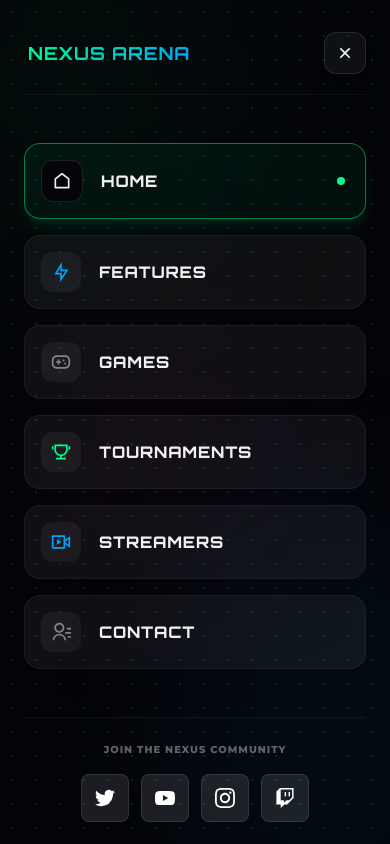
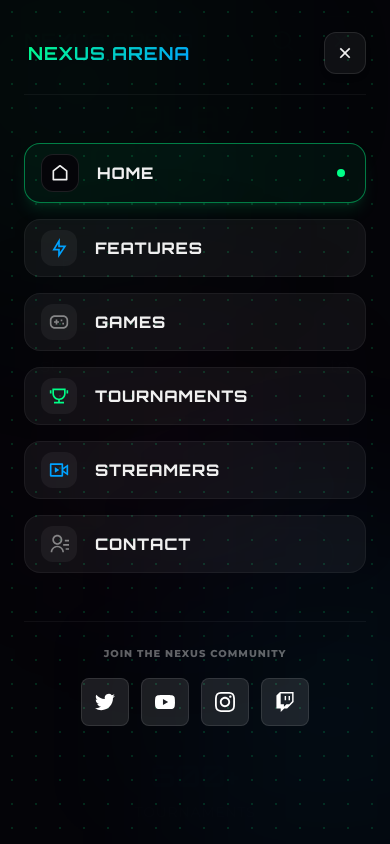
Before and after one commit to shubhamx599/nexusarena, a React (Vite) app: page / in a window 390 px wide. Both pictures are taken after a click on the button 341 px from the left and 41 px from the top of the page. Shown: the top 844 px of the page. Built offline with nearby package versions, Linux system fonts and the light colour scheme.

Commit message:
style: reduce link card height and increase bottom padding in MobileMenu

```diff
--- a/src/components/ui/MobileMenu.jsx
+++ b/src/components/ui/MobileMenu.jsx
@@ -79,7 +79,7 @@ const MobileMenu = ({
         animate={{ opacity: 1, scale: 1, y: 0 }}
         exit={{ opacity: 0, scale: 0.97, y: 15 }}
         transition={{ type: "spring", damping: 25, stiffness: 220 }}
-        className="relative z-10 w-full max-w-2xl mx-auto min-h-full px-6 pt-8 pb-24 flex flex-col justify-between gap-12 pointer-events-auto"
+        className="relative z-10 w-full max-w-2xl mx-auto min-h-full px-6 pt-8 pb-36 flex flex-col justify-between gap-12 pointer-events-auto"
         onClick={(e) => {
           e.stopPropagation();
         }}
@@ -136,7 +136,7 @@ const MobileMenu = ({
                       e.stopPropagation();
                       onNavClick();
                     }}
-                    className={`group relative flex items-center gap-4.5 p-4 rounded-2xl border transition-all duration-300 ${
+                    className={`group relative flex items-center gap-4.5 py-2.5 px-4 rounded-2xl border transition-all duration-300 ${
                       isActive
                         ? `bg-darker/50 shadow-lg ${activeShadow}`
                         : `bg-white/5 border-white/5 ${details.hoverBorder} hover:bg-white/10`
@@ -151,7 +151,7 @@ const MobileMenu = ({
                     )}
 
                     {/* Icon */}
-                    <div className={`p-2.5 rounded-xl transition-all duration-300 ${
+                    <div className={`p-2 rounded-xl transition-all duration-300 ${
                       isActive
                         ? 'bg-darker border border-white/10 text-light'
                         : `bg-white/5 text-light/50 group-hover:text-light ${colorText}`
@@ -177,7 +177,7 @@ const MobileMenu = ({
         </div>
 
         {/* Footer info & socials */}
-        <div className="flex flex-col gap-4 mt-auto shrink-0 border-t border-white/5 pt-6 pb-6">
+        <div className="flex flex-col gap-4 mt-auto shrink-0 border-t border-white/5 pt-6 pb-12">
           <div className="flex flex-col items-center gap-4 w-full">
             <span className="text-[10px] text-light/40 font-montserrat tracking-widest uppercase font-extrabold text-center">
               JOIN THE NEXUS COMMUNITY
```
